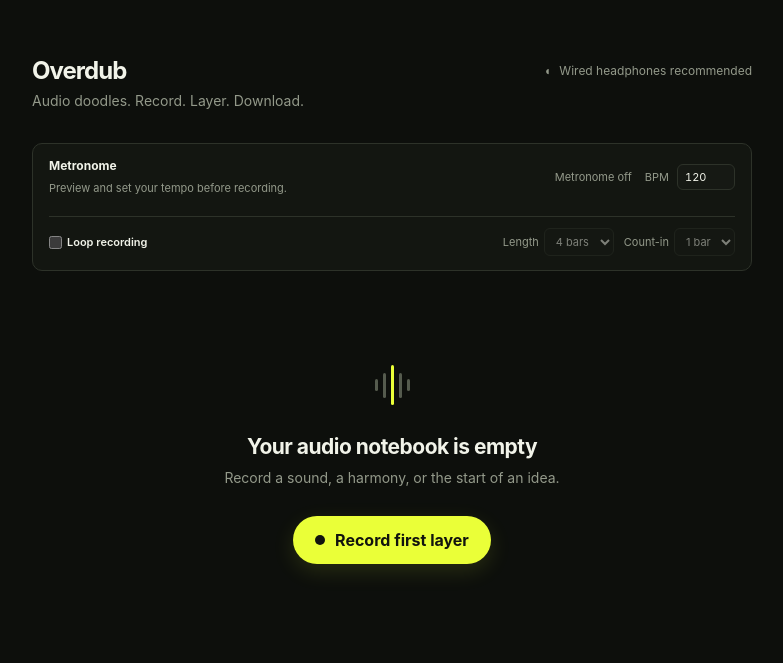
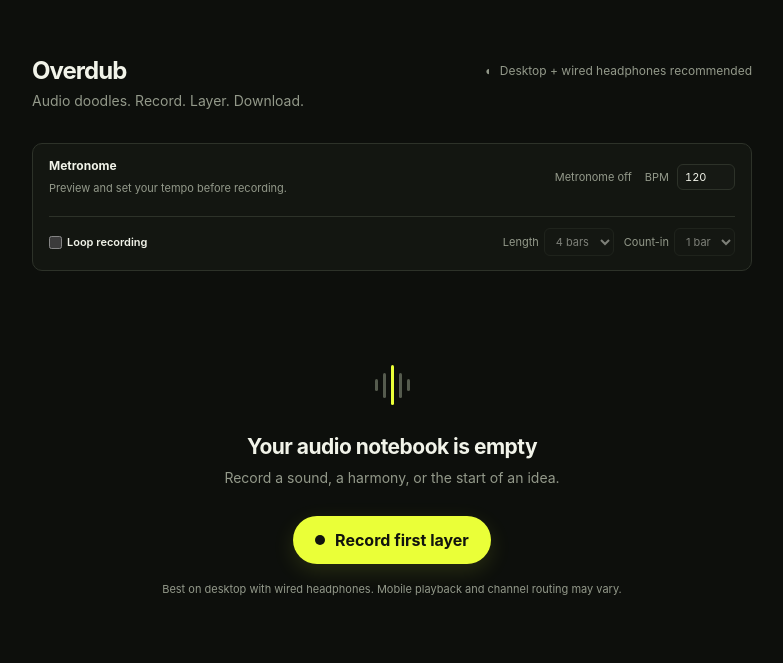
Before and after one commit to jennifer-morehead/overdub, a plain HTML site: page index.html in a window 1280 px wide. Shown: the whole page, without its empty margins (248-1031 px from the left). Drawn offline with Linux system fonts and the light colour scheme.

Commit message:
Document mobile audio limitations

```diff
--- a/index.html
+++ b/index.html
@@ -14,9 +14,9 @@
           <h1>Overdub</h1>
           <p>Audio doodles. Record. Layer. Download.</p>
         </div>
-        <div class="headphone-note" aria-label="Wired headphones recommended">
+        <div class="headphone-note" aria-label="Desktop and wired headphones recommended">
           <span aria-hidden="true">◖</span>
-          Wired headphones recommended
+          Desktop + wired headphones recommended
         </div>
       </header>
 
@@ -65,6 +65,7 @@
           <span class="record-dot" aria-hidden="true"></span>
           Record first layer
         </button>
+        <p class="device-note">Best on desktop with wired headphones. Mobile playback and channel routing may vary.</p>
       </section>
 
       <section id="recording-panel" class="recording-panel" hidden aria-live="polite">
@@ -73,7 +74,7 @@
           <span id="recording-label">Recording Layer 1</span>
         </div>
         <div id="recording-time" class="recording-time">00:00</div>
-        <p id="overdub-note" hidden>Existing layers are playing. Wired headphones give the lowest delay.</p>
+        <p id="overdub-note" hidden>Existing layers are playing. For reliable playback and routing, use a desktop with wired headphones.</p>
         <button id="stop-recording-button" class="stop-recording-button" type="button">
           <span aria-hidden="true"></span>
           Stop recording
--- a/style.css
+++ b/style.css
@@ -91,6 +91,7 @@ h1 { margin-bottom: 7px; font-size: 24px; letter-spacing: -0.04em; }
 
 .empty-state h2 { margin-bottom: 10px; font-size: 21px; letter-spacing: -0.025em; }
 .empty-state p { margin-bottom: 30px; font-size: 14px; }
+.empty-state .device-note { margin: 18px 0 0; font-size: 11px; }
 
 .primary-button, .secondary-button, .stop-recording-button, .icon-button {
   border: 0;
```
